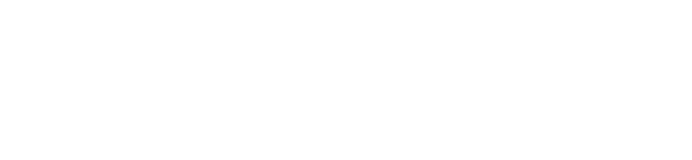
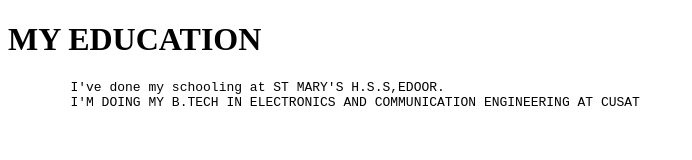
Before and after one commit to Dretron56/PORTFOLIO_12_10_24, a plain HTML site: page education.html in a window 1280 px wide. Shown: the whole page, without its empty margins (0-692 px from the left). Drawn offline with Linux system fonts and the light colour scheme.

Commit message:
PORTFOLIO_12_10_24

```diff
--- a/education.html
+++ b/education.html
@@ -6,6 +6,11 @@
     <title>EDUCATION</title>
 </head>
 <body>
+    <h1> MY EDUCATION</h1>
+    <pre>
+        I've done my schooling at ST MARY'S H.S.S,EDOOR.
+        I'M DOING MY B.TECH IN ELECTRONICS AND COMMUNICATION ENGINEERING AT CUSAT
+    </pre>
 
 </body>
 </html>
```
